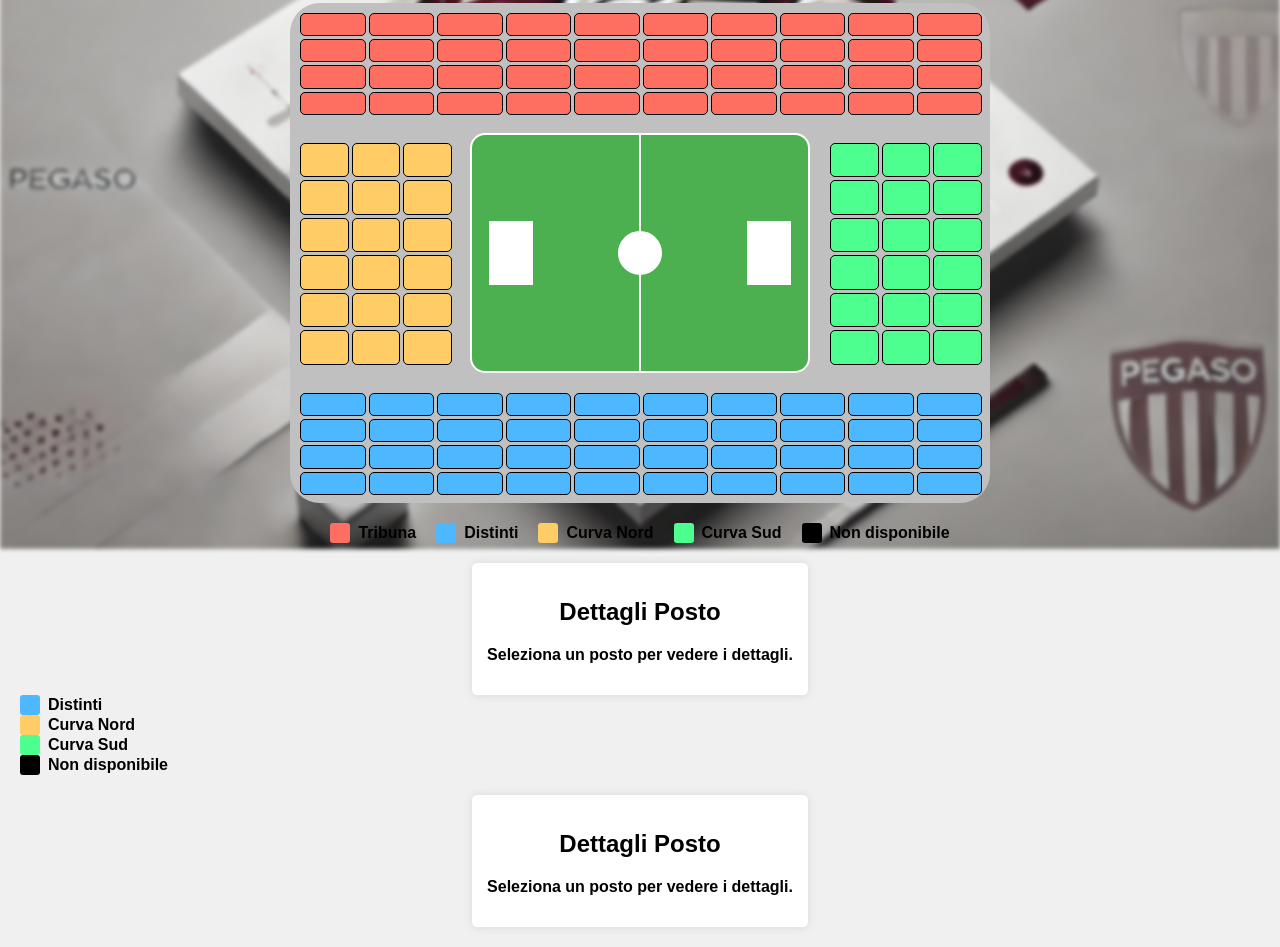
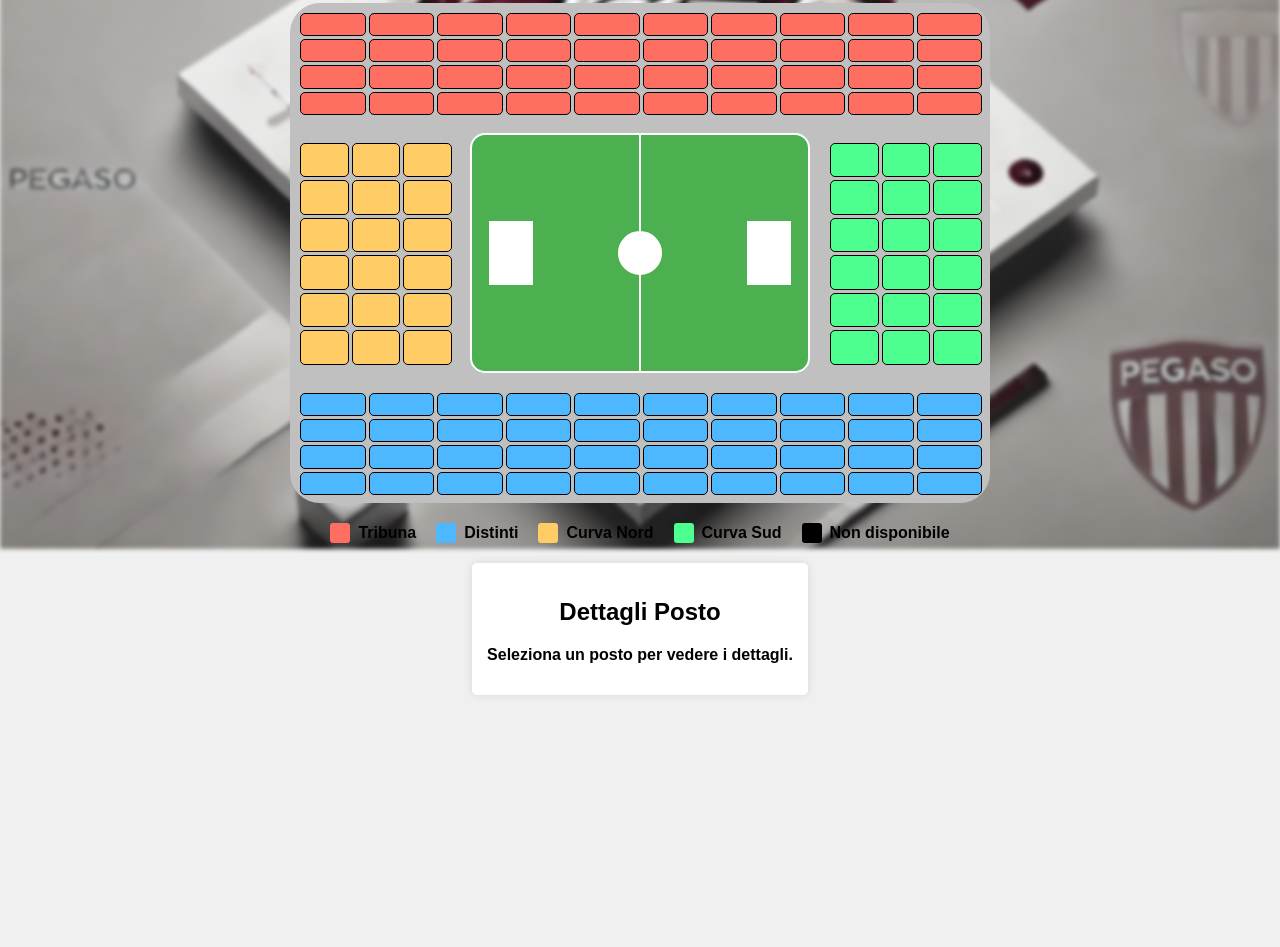
Before and after one commit to gabriaprile/prenotazione-stadio, a plain HTML site: page index.html in a window 1280 px wide. Shown: the part 251-1198 px from the top of the page. After the commit the page ends 966 px from the top, so only its background shows below. Drawn offline with Linux system fonts and the light colour scheme.

Commit message:
Update index.html

```diff
--- a/index.html
+++ b/index.html
@@ -103,32 +103,3 @@
     </div>
 </body>
 </html>
-
-        </div>
-        <div class="legend-item">
-            <div class="legend-color distinti-color"></div>
-            <span>Distinti</span>
-        </div>
-        <div class="legend-item">
-            <div class="legend-color curva-nord-color"></div>
-            <span>Curva Nord</span>
-        </div>
-        <div class="legend-item">
-            <div class="legend-color curva-sud-color"></div>
-            <span>Curva Sud</span>
-        </div>
-        <!-- Nuovo elemento per i posti non disponibili -->
-        <div class="legend-item">
-            <div class="legend-color non-disponibile-color"></div>
-            <span>Non disponibile</span>
-        </div>
-    </div>
-
-    <!-- Dettagli del posto selezionato -->
-    <div id="info-box">
-        <h2>Dettagli Posto</h2>
-        <p id="seat-details">Seleziona un posto per vedere i dettagli.</p>
-        <button id="prenota-btn" style="display: none;">Prenota</button>
-    </div>
-</body>
-</html>
```
